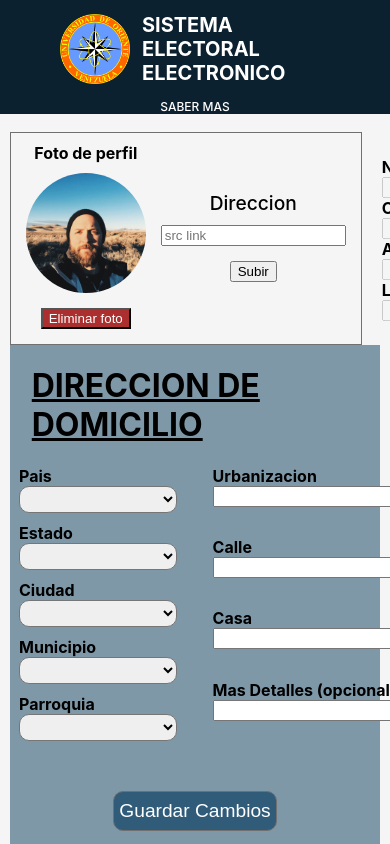
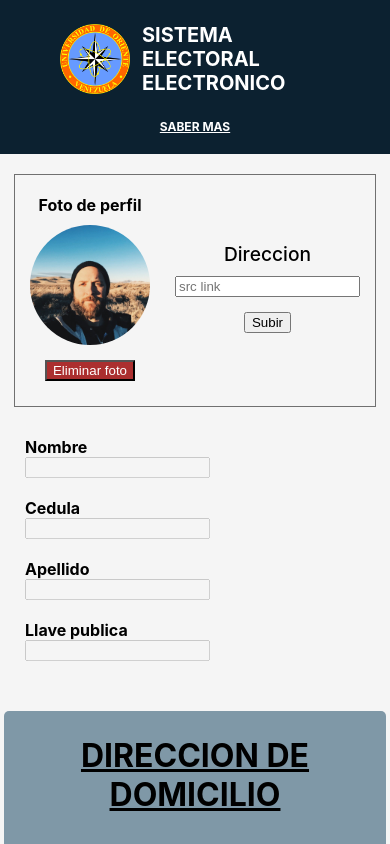
Before and after one commit to rlopez2494/user-interface, a React (Create React App) app: page /usuario/configurarPerfil in a window 390 px wide. Built offline with nearby package versions, Linux system fonts and the light colour scheme.

Commit message:
Responsive Design pt.2

```diff
--- a/src/components/styles/CambioClave.css
+++ b/src/components/styles/CambioClave.css
@@ -2,15 +2,19 @@
     display: flex;
     flex-direction: column;
     justify-content: center;
+    align-items: center;
     background: #ffffff;
     padding: 20px;
     border-radius: 10px;
+    text-align: center;
 }
 
 #cambio-clave {
     background: rgba(99, 175, 204, 0.55);
     padding: 30px;
     border-radius: 5px;
+    max-width: 400px;
+    margin: auto;
 }
 
 #cambio-clave button {
@@ -19,11 +23,16 @@
     color: #ffffff;
     border: none;
     border-radius: 10px;
-    padding: 5px 0;
+    padding: 5px 10px;
 }
 
 #cambio-clave #opciones * {
     margin-bottom: 10px;
+}
+
+#cambio-clave #enviar {
+    display: flex;
+    flex-direction: column;
 }
 
 #cambio-clave #enviar #mensaje {
@@ -39,10 +48,6 @@
     justify-content: center;
     justify-content: space-around;
     margin-top: 20px;
-}
-
-#cambio-clave #enviar #mensaje, #cambio-clave #enviar #botones {
-    width: 500px;
 }
 
 #cambio-clave #enviar #botones button {
@@ -82,3 +87,9 @@
     text-align: center;
     border-radius: 10px;
 }
+
+@media screen and (max-width: 450px) {
+    #cambio-clave {
+        width: 80%;
+    }
+}
--- a/src/components/styles/Candidatos.css
+++ b/src/components/styles/Candidatos.css
@@ -3,8 +3,8 @@
     display: flex;
     flex-direction: column;
     align-items: center;
-    width: 200px;
-    margin-bottom: 15px;
+    width: 230px;
+    margin: 20px;
 }
 
 #candidatos {
--- a/src/components/styles/ConfigurarPerfil.css
+++ b/src/components/styles/ConfigurarPerfil.css
@@ -1,23 +1,14 @@
+/************************** #perfil-config **************************/
 #perfil-config {
     display: flex;
     justify-content: center;
     align-items: center;
-    background: #f5f5f5;
     height: 100%;
     width: 100%;
 }
 
 #perfil-config label {
     font-weight: bold;
-}
-
-#cambio-foto button {
-    margin: 15px 0;
-}
-
-#cambio-foto div:first-child button {
-    background: #AB2F2F;
-    color: #FFFFFF;
 }
 
 #perfil-config img {
@@ -30,13 +21,9 @@
     display: flex;
     flex-direction: column;
     justify-content: space-around;
-    width: 95%;
-    height: 95%;
-}
-
-#direccion select{
-    padding: 4px 1px;
-    border-radius: 10px;
+    width: 100%;
+    height: 100%;
+    background: #f5f5f5;
 }
 
 #perfil-config #guardar {
@@ -53,6 +40,42 @@
     padding: 8px 5px;
     font-size: 1.2em;
     border: 1px solid #707070;
+}
+
+#perfil-config #wrapper #persona {
+    display: flex;
+    align-items: center;
+    justify-content: space-around;
+}
+
+#perfil-config #wrapper #datos {
+    display: flex;
+    flex-wrap: wrap;
+    margin-left: 20px;
+}
+
+#perfil-config #datos input, #perfil-config #datos label {
+    margin: 0 5px;
+}
+
+#perfil-config .field {
+    display: flex;
+    flex-direction: column;
+}
+
+/*********************** #cambio-foto ***************************/
+
+#cambio-foto button {
+    margin: 15px 0;
+}
+
+#cambio-foto div:first-child button {
+    background: #AB2F2F;
+    color: #FFFFFF;
+}
+
+#persona #cambio-foto div:first-child {
+    margin-right: 25px;
 }
 
 #cambio-foto #cambiar {
@@ -73,32 +96,6 @@
     margin: 10px 0;
 }
 
-#perfil-config #wrapper #persona {
-    display: flex;
-    align-items: center;
-    justify-content: space-around;
-}
-
-#perfil-config #wrapper #datos {
-    display: flex;
-    flex-wrap: wrap;
-    margin-left: 20px;
-}
-
-#perfil-config .field {
-    display: flex;
-    flex-direction: column;
-}
-
-#direccion #selects .field {
-    margin-bottom: 10px;
-}
-
-#direccion h1 {
-    margin-left: 22px;
-    text-decoration: underline;
-}
-
 #cambio-foto {
     display: flex;
     border: 1px solid #707070;
@@ -106,10 +103,26 @@
     padding: 0 15px;
 }
 
+/*********************** #direccion *************************/
+
 #direccion {
     display: flex;
     flex-direction: column;
     background: #7F98A7;
+}
+
+#direccion #selects .field {
+    margin-bottom: 10px;
+}
+
+#direccion select {
+    padding: 4px 1px;
+    border-radius: 10px;
+}
+
+#direccion h1 {
+    margin-left: 22px;
+    text-decoration: underline;
 }
 
 #direccion #mid {
@@ -128,3 +141,49 @@
     flex-wrap: wrap;
     justify-content: space-between;
 }
+
+/********************* Responsive Design *********************/
+
+@media screen and (max-width: 450px) {
+
+    #perfil-config {
+        align-items: flex-start;
+    }
+
+    #perfil-config #wrapper {
+        justify-content: flex-start;
+        height: auto;
+        align-items: center;
+    }
+
+    #perfil-config #wrapper #persona {
+        flex-direction: column;
+        margin-bottom: 20px;
+    }
+
+    #perfil-config #wrapper div {
+        margin: 10px 0;
+    }
+
+    #direccion {
+        align-items: center;
+        width: 98%;
+        border-radius: 5px;
+    }
+
+    #direccion #mid {
+        flex-direction: column;
+        align-items: center;
+    }
+
+    #direccion #mid #selects, #direccion #mid #campos {
+        width: 90%;
+    }
+
+    #direccion h1 {
+        text-align: center;
+        width: 80%;
+        margin: 25px 0;
+    }
+
+}
--- a/src/components/styles/Header.css
+++ b/src/components/styles/Header.css
@@ -4,6 +4,7 @@
     text-transform: uppercase;
     color: #ffffff;
     font-size: 10px;
+
 }
 
 #header #logo {
@@ -26,9 +27,19 @@
     width: 200px;
 }
 
-@media screen and (max-width: 410px) {
+@media screen and (max-width: 450px) {
     #header .container {
         flex-direction: column;
         align-items: center;
     }
+
+    #header {
+        padding: 10px 0;
+    }
+
+    #header a {
+        margin: 10px 0;
+        font-weight: bold;
+        text-decoration: underline;
+    }
 }
--- a/src/components/styles/LoginForm.css
+++ b/src/components/styles/LoginForm.css
@@ -83,6 +83,10 @@
 
 /******************************* MISCUE ***********************************/
 
+#login-form p:first-child {
+    bottom: 20px;
+}
+
 #login-error {
     margin: 12px 0;
 }
@@ -126,9 +130,12 @@
 }
 
 @media screen and (max-width: 360px) {
-    #ingresar, #registrarse {
-        float: none;
-        display: block;
-        margin: 0 auto 10px auto;
+    #login-form form {
+        flex-direction: column;
+        align-items: center;
+    }
+
+    #ingresar {
+        margin-bottom: 10px;
     }
 }
--- a/src/components/styles/Partidos.css
+++ b/src/components/styles/Partidos.css
@@ -10,7 +10,7 @@
     width: 95%;
     margin: 10px auto;
     border-radius: 20px;
-
+    text-overflow: ellipsis;
 }
 
 #partido h3 {
@@ -97,3 +97,25 @@
     border: 1px solid #707070;
     padding: 5px 10px;
 }
+
+@media screen and (max-width: 450px) {
+    #partido {
+        flex-direction: column;
+    }
+
+    #partido #description {
+        border-left: none;
+        border-right: none;
+        border-top: 1px solid #030303;
+        border-bottom: 1px solid #030303;
+    }
+
+    #partido img {
+        height: 200px;
+        width: 100%;
+    }
+
+    #partido button {
+        margin: 20px 0;
+    }
+}
--- a/src/components/styles/VerificarIdentidad.css
+++ b/src/components/styles/VerificarIdentidad.css
@@ -2,6 +2,11 @@
     background: rgba(99, 175, 204, 0.55);
     padding: 30px;
     border-radius: 5px;
+    margin: auto;
+}
+
+#verificar-identidad button {
+    outline: none;
 }
 
 /*********************Main Area****************************/
@@ -86,7 +91,7 @@
     flex-direction: column;
     align-items: center;
     background: #FFFFFF;
-    width: 400px;
+    max-width: 400px;
     text-align: center;
     padding: 20px;
 }
@@ -102,10 +107,42 @@
     border-radius: 50%;
 }
 
-/************************Media Queries********************************/
+/************************Responsive Design********************************/
 
 @media screen and (max-width: 960px) {
     #verificar-identidad #main ul {
         flex-direction: column;
     }
 }
+
+@media screen and (max-width: 450px) {
+
+    #verificar-identidad {
+        width: 80%;
+    }
+
+    #verificar-identidad #pasaporte {
+        flex-direction: column;
+        border-radius: 10px;
+        overflow: hidden;
+    }
+
+    #verificar-identidad #pasaporte #derecha {
+        order: -1;
+    }
+
+    #verificar-identidad #pasaporte #izquierda {
+        display: flex;
+        flex-direction: column;
+    }
+
+    #verificar-identidad #pasaporte h3 {
+        text-align: center;
+    }
+
+    #verificar-identidad #pasaporte input {
+        margin-bottom: 20px;
+        font-size: 20px;
+    }
+
+}
```
